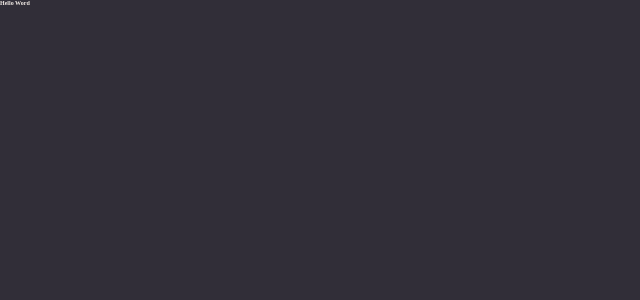
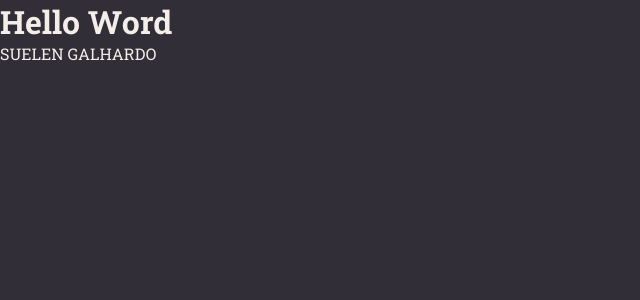
Before and after one commit to SuelenGalhardo/start_react_node, a React (Vite) app: page / in a window 1280 px wide. Shown: the top 300 px of the page, without its empty margins (0-640 px from the left). Built offline with nearby package versions, Linux system fonts and the light colour scheme.

Commit message:
added finalizing global styles

```diff
--- a/index.html
+++ b/index.html
@@ -3,7 +3,11 @@
   <head>
     <meta charset="UTF-8" />
     <meta name="viewport" content="width=device-width, initial-scale=1.0" />
+    <link rel="preconnect" href="https://fonts.googleapis.com">
+<link rel="preconnect" href="https://fonts.gstatic.com" crossorigin>
+<link href="https://fonts.googleapis.com/css2?family=Roboto+Slab:wght@100..900&display=swap" rel="stylesheet">
     <title>Rocket Notes</title>
+
   </head>
   <body>
     <div id="root"></div>
--- a/src/pages/Details/index.jsx
+++ b/src/pages/Details/index.jsx
@@ -5,7 +5,10 @@
 
 
   return(
+    <>
 <h1 className='title'>Hello Word</h1>
+<p>SUELEN GALHARDO</p>
+</>
 
   )
 }
--- a/src/styles/core/reset.scss
+++ b/src/styles/core/reset.scss
@@ -5,7 +5,7 @@
     box-sizing: border-box;
     margin: 0;
     padding: 0;
-    font-size: 62.5%;
+
 
 
   }
@@ -13,6 +13,13 @@
   body{
     background-color: $color-background-800;
     color: $color-white;
+
+    -webkit-font-smoothing: antialiased;
+  }
+  body, input, button, textarea {
+    font-family: $font-primary;
+    font-size: 1rem;
+    outline: none;
   }
 
   a {
--- a/src/styles/core/variables.scss
+++ b/src/styles/core/variables.scss
@@ -1,4 +1,6 @@
 //fonts
+$font-primary:"Roboto Slab", serif;
+//$font-second:
 
 //colors
 
```
